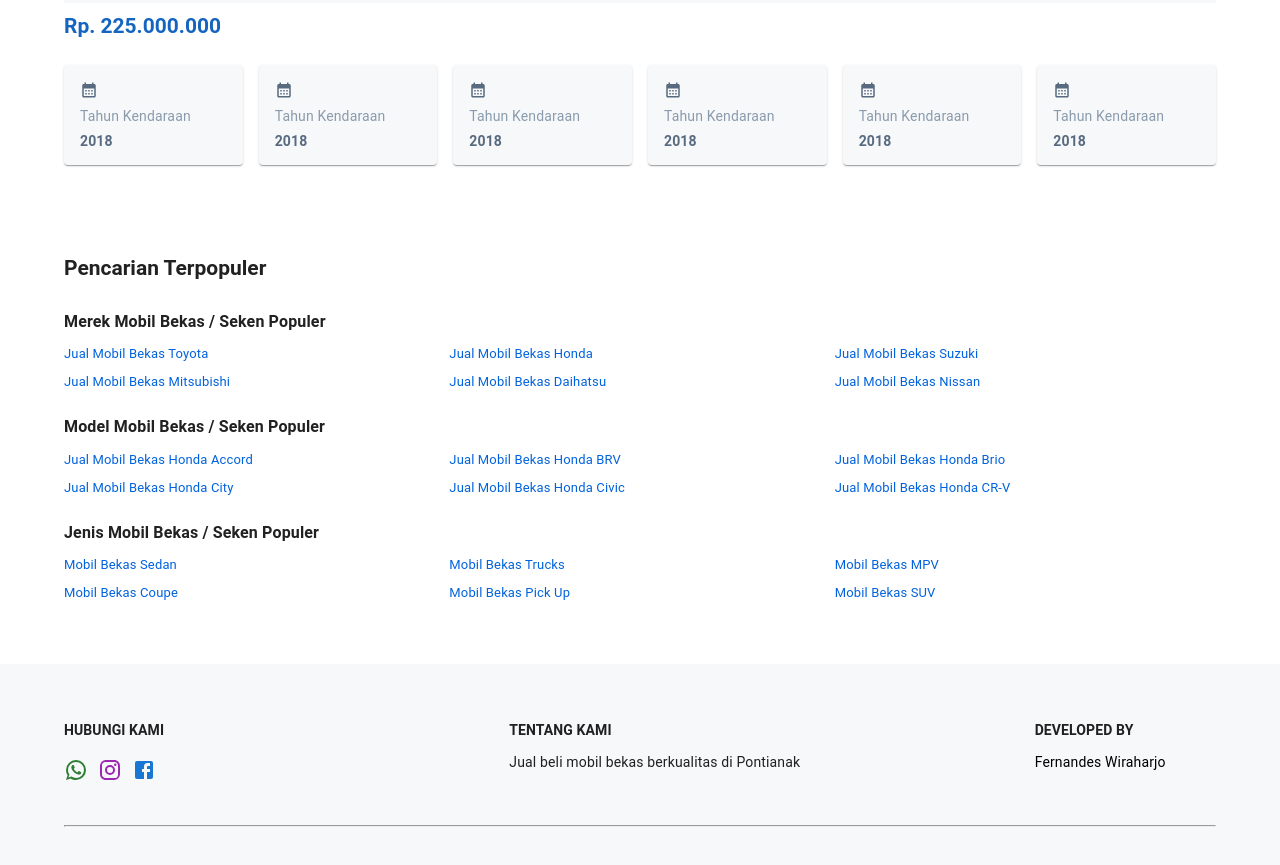
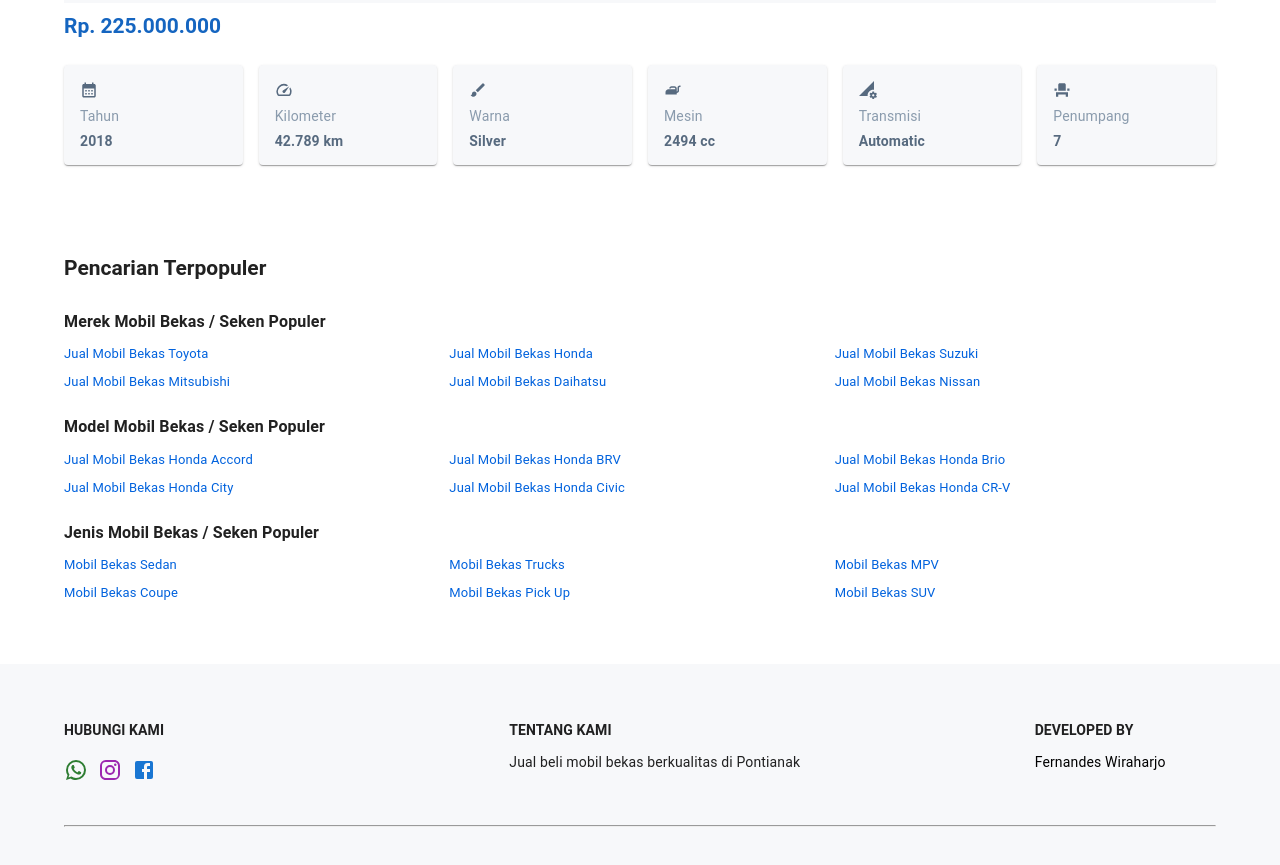
Before and after one commit to fernandes-wiraharjo/carbess, a React (Vite) app: page /car-detail in a window 1280 px wide. Shown: the part 1039-1904 px from the top of the page. Built offline with nearby package versions, Linux system fonts and the light colour scheme.

Commit message:
adjust product detail frontend

```diff
--- a/src/components/CarDetail/MainInfo.css
+++ b/src/components/CarDetail/MainInfo.css
@@ -18,3 +18,19 @@
         float: left;
     }
 }
+
+@media only screen and (max-width: 360px) {
+    .MainInfo .specCard {
+        width: 105px;
+    }
+}
+
+@media only screen and (max-width: 280px) {
+    .MainInfo #btnCopyLink, #btnWA {
+        width: 50%;
+    }
+
+    .MainInfo .specGrid {
+        max-width: 50%;
+    }
+}
--- a/src/components/CarDetail/MainInfo.jsx
+++ b/src/components/CarDetail/MainInfo.jsx
@@ -3,6 +3,11 @@ import Typography from '@mui/material/Typography';
 import WhatsAppIcon from '@mui/icons-material/WhatsApp';
 import CalendarMonthIcon from '@mui/icons-material/CalendarMonth';
 import ContentCopyIcon from '@mui/icons-material/ContentCopy';
+import SpeedIcon from '@mui/icons-material/Speed';
+import BrushIcon from '@mui/icons-material/Brush';
+import IronIcon from '@mui/icons-material/Iron';
+import PermDataSettingIcon from '@mui/icons-material/PermDataSetting';
+import EventSeatIcon from '@mui/icons-material/EventSeat';
 import ProductImages from './ProductImages';
 import Card from '@mui/material/Card';
 import CardContent from '@mui/material/CardContent';
@@ -38,12 +43,12 @@ export default function MainInfo() {
                 Rp. 225.000.000
             </Typography>
             <Grid container spacing={2} mt={1}>
-                <Grid item xs={4} sm={4} lg={2}>
-                    <Card sx={{ backgroundColor: '#f7f8fa' }}>
+                <Grid item xs={4} sm={4} md={2} lg={2} className='specGrid'>
+                    <Card sx={{ backgroundColor: '#f7f8fa' }} className='specCard'>
                         <CardContent>
                             <CalendarMonthIcon sx={{ color: "#576a7f", fontSize: 'large' }} />
                             <Typography gutterBottom variant="body2" color="#8a9bad" component="div">
-                                Tahun Kendaraan
+                                Tahun
                             </Typography>
                             <Typography variant="body2" color="#576a7f" sx={{ fontWeight: 'bold', marginBottom: '-10px' }}>
                                 2018
@@ -51,67 +56,67 @@ export default function MainInfo() {
                         </CardContent>
                     </Card>
                 </Grid>
-                <Grid item xs={4} sm={4} lg={2}>
-                    <Card sx={{ backgroundColor: '#f7f8fa' }}>
+                <Grid item xs={4} sm={4} md={2} lg={2} className='specGrid'>
+                    <Card sx={{ backgroundColor: '#f7f8fa' }} className='specCard'>
                         <CardContent>
-                            <CalendarMonthIcon sx={{ color: "#576a7f", fontSize: 'large' }} />
+                            <SpeedIcon sx={{ color: "#576a7f", fontSize: 'large' }} />
                             <Typography gutterBottom variant="body2" color="#8a9bad" component="div">
-                                Tahun Kendaraan
+                                Kilometer
                             </Typography>
                             <Typography variant="body2" color="#576a7f" sx={{ fontWeight: 'bold', marginBottom: '-10px' }}>
-                                2018
+                                42.789 km
                             </Typography>
                         </CardContent>
                     </Card>
                 </Grid>
-                <Grid item xs={4} sm={4} lg={2}>
-                    <Card sx={{ backgroundColor: '#f7f8fa' }}>
+                <Grid item xs={4} sm={4} md={2} lg={2} className='specGrid'>
+                    <Card sx={{ backgroundColor: '#f7f8fa' }} className='specCard'>
                         <CardContent>
-                            <CalendarMonthIcon sx={{ color: "#576a7f", fontSize: 'large' }} />
+                            <BrushIcon sx={{ color: "#576a7f", fontSize: 'large' }} />
                             <Typography gutterBottom variant="body2" color="#8a9bad" component="div">
-                                Tahun Kendaraan
+                                Warna
                             </Typography>
                             <Typography variant="body2" color="#576a7f" sx={{ fontWeight: 'bold', marginBottom: '-10px' }}>
-                                2018
+                                Silver
                             </Typography>
                         </CardContent>
                     </Card>
                 </Grid>
-                <Grid item xs={4} sm={4} lg={2}>
-                    <Card sx={{ backgroundColor: '#f7f8fa' }}>
+                <Grid item xs={4} sm={4} md={2} lg={2} className='specGrid'>
+                    <Card sx={{ backgroundColor: '#f7f8fa' }} className='specCard'>
                         <CardContent>
-                            <CalendarMonthIcon sx={{ color: "#576a7f", fontSize: 'large' }} />
+                            <IronIcon sx={{ color: "#576a7f", fontSize: 'large' }} />
                             <Typography gutterBottom variant="body2" color="#8a9bad" component="div">
-                                Tahun Kendaraan
+                                Mesin
                             </Typography>
                             <Typography variant="body2" color="#576a7f" sx={{ fontWeight: 'bold', marginBottom: '-10px' }}>
-                                2018
+                                2494 cc
                             </Typography>
                         </CardContent>
                     </Card>
                 </Grid>
-                <Grid item xs={4} sm={4} lg={2}>
-                    <Card sx={{ backgroundColor: '#f7f8fa' }}>
+                <Grid item xs={4} sm={4} md={2} lg={2} className='specGrid'>
+                    <Card sx={{ backgroundColor: '#f7f8fa' }} className='specCard'>
                         <CardContent>
-                            <CalendarMonthIcon sx={{ color: "#576a7f", fontSize: 'large' }} />
+                            <PermDataSettingIcon sx={{ color: "#576a7f", fontSize: 'large' }} />
                             <Typography gutterBottom variant="body2" color="#8a9bad" component="div">
-                                Tahun Kendaraan
+                                Transmisi
                             </Typography>
                             <Typography variant="body2" color="#576a7f" sx={{ fontWeight: 'bold', marginBottom: '-10px' }}>
-                                2018
+                                Automatic
                             </Typography>
                         </CardContent>
                     </Card>
                 </Grid>
-                <Grid item xs={4} sm={4} lg={2}>
-                    <Card sx={{ backgroundColor: '#f7f8fa' }}>
+                <Grid item xs={4} sm={4} md={2} lg={2} className='specGrid'>
+                    <Card sx={{ backgroundColor: '#f7f8fa' }} className='specCard'>
                         <CardContent>
-                            <CalendarMonthIcon sx={{ color: "#576a7f", fontSize: 'large' }} />
+                            <EventSeatIcon sx={{ color: "#576a7f", fontSize: 'large' }} />
                             <Typography gutterBottom variant="body2" color="#8a9bad" component="div">
-                                Tahun Kendaraan
+                                Penumpang
                             </Typography>
                             <Typography variant="body2" color="#576a7f" sx={{ fontWeight: 'bold', marginBottom: '-10px' }}>
-                                2018
+                                7
                             </Typography>
                         </CardContent>
                     </Card>
--- a/src/components/CarDetail/ProductImages.css
+++ b/src/components/CarDetail/ProductImages.css
@@ -8,3 +8,9 @@
         margin-top: 60px;
     }
 }
+
+@media only screen and (max-width: 280px) {
+    .ProductImages {
+        margin-top: 80px;
+    }
+}
```
